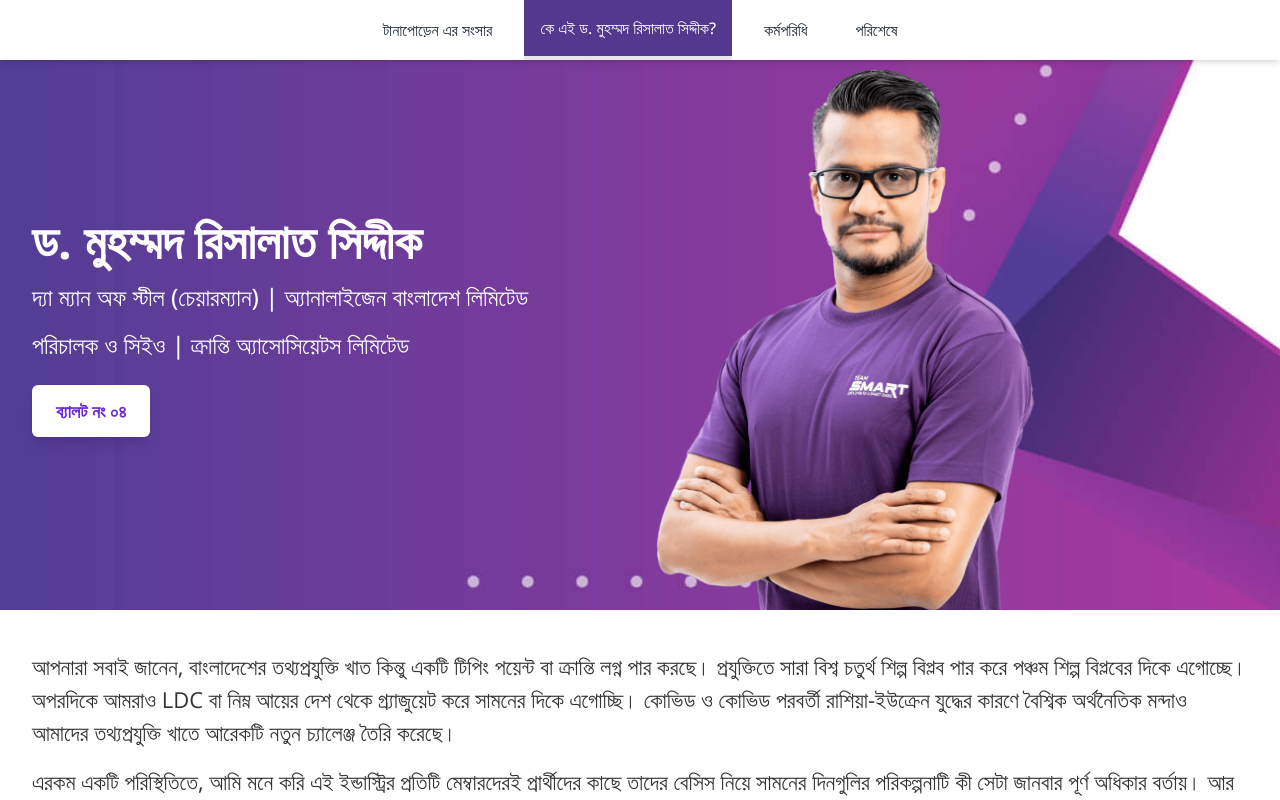
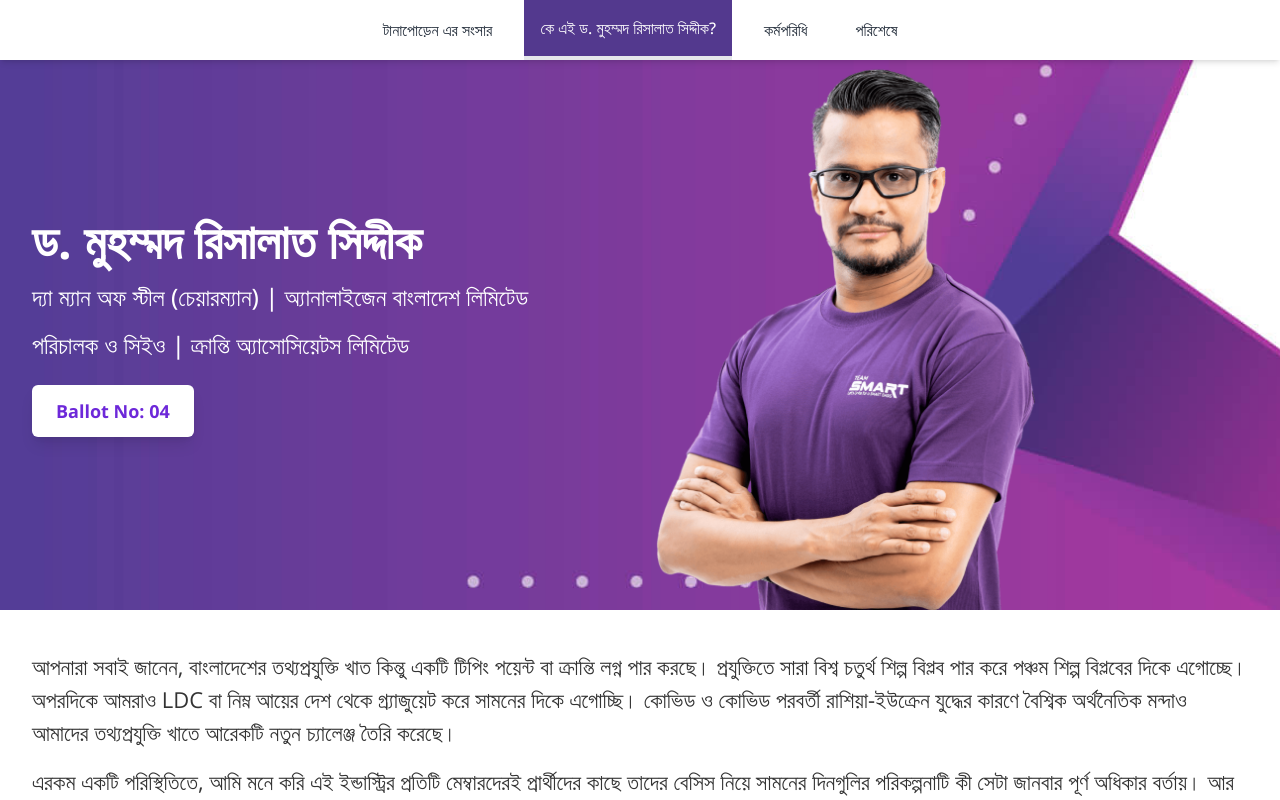
Before and after one commit to saadh393/risalat-portfolio, a React (Vite) app: page /basis in a window 1280 px wide. Shown: the top 800 px of the page. Built offline with nearby package versions, Linux system fonts and the light colour scheme; a web font is replaced by a local one.

Commit message:
Deploying

```diff
--- a/src/pages/Basis.jsx
+++ b/src/pages/Basis.jsx
@@ -40,7 +40,7 @@
             </p>
             {/* <p className="text-base md:text-xl lg:font-semibold lg:text-2xl my-2">ক্যাটাগরি: জেনারেল</p> */}
             <button className="bg-white font-bold px-6 py-3 shadow-lg rounded-md text-violet-700 text-lg my-4">
-              ব্যালট নং ০৪
+              Ballot No: 04
             </button>
           </div>
 
```
